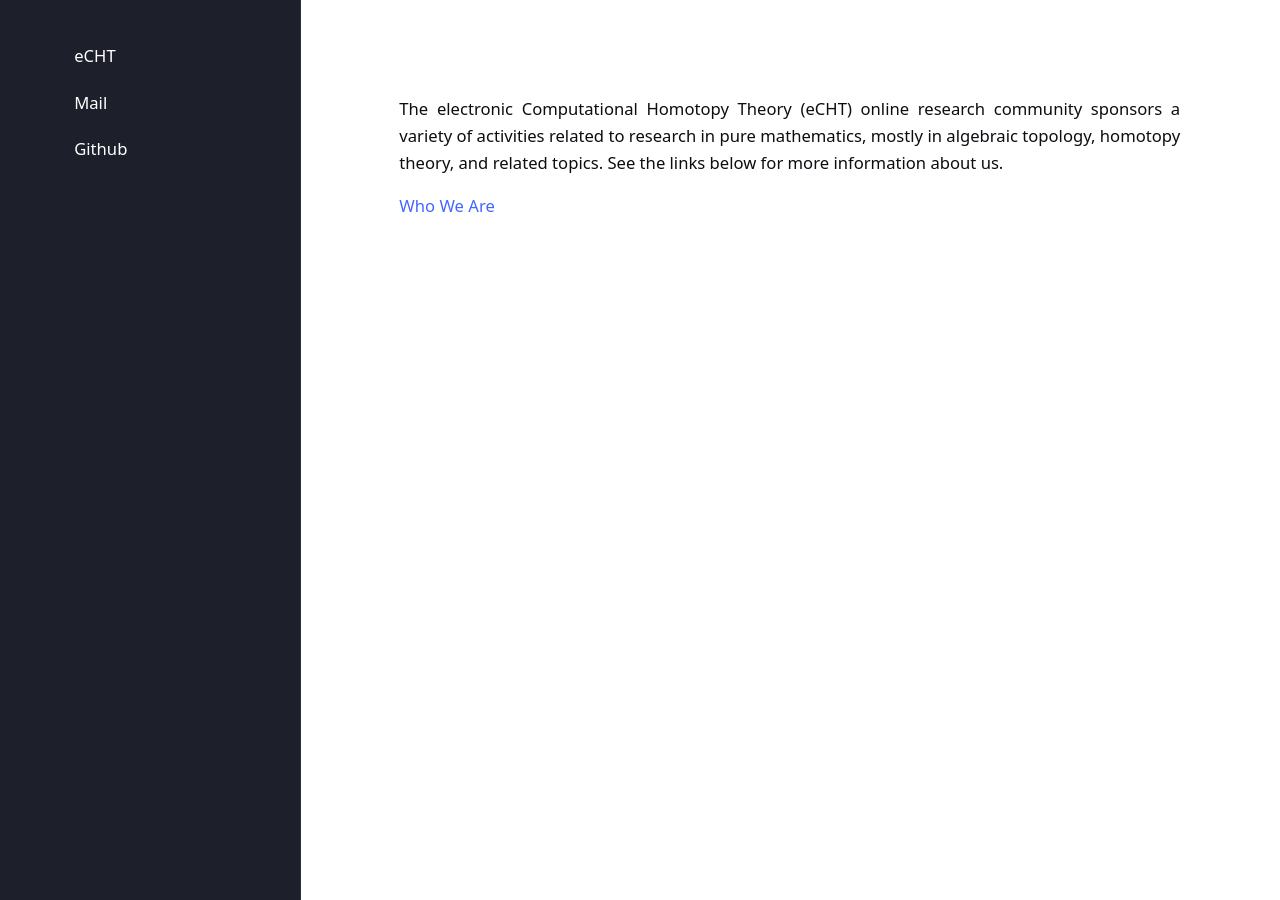
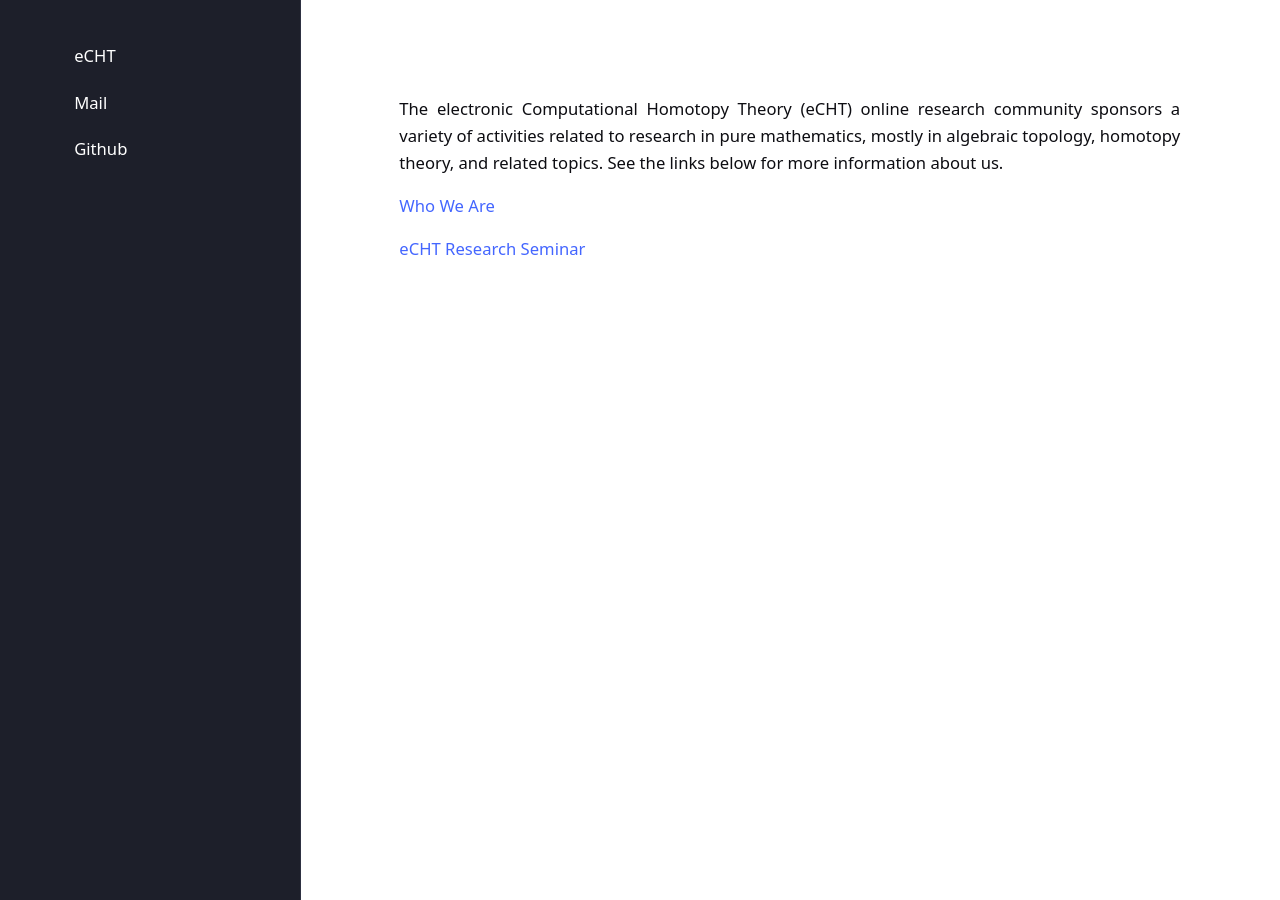
Before and after one commit to eCHTorc/eCHTorc.github.io, a Jekyll site: the page built from index.md, in a window 1280 px wide. Built offline with Jekyll 4.4.1, drawn with Linux system fonts in a browser that asks for light colours; our own code applies the rules of GitHub Pages for plain Markdown files.

Commit message:
Update index.md

```diff
--- a/index.md
+++ b/index.md
@@ -1,3 +1,5 @@
 The electronic Computational Homotopy Theory (eCHT) online research community sponsors a variety of activities related to research in pure mathematics, mostly in algebraic topology, homotopy theory, and related topics.  See the links below for more information about us.
 
 <a href="https://echtorc.github.io/who-we-are/">Who We Are</a>
+
+<a href="https://echtorc.github.io/eCHT-research-seminar">eCHT Research Seminar</a>
```
